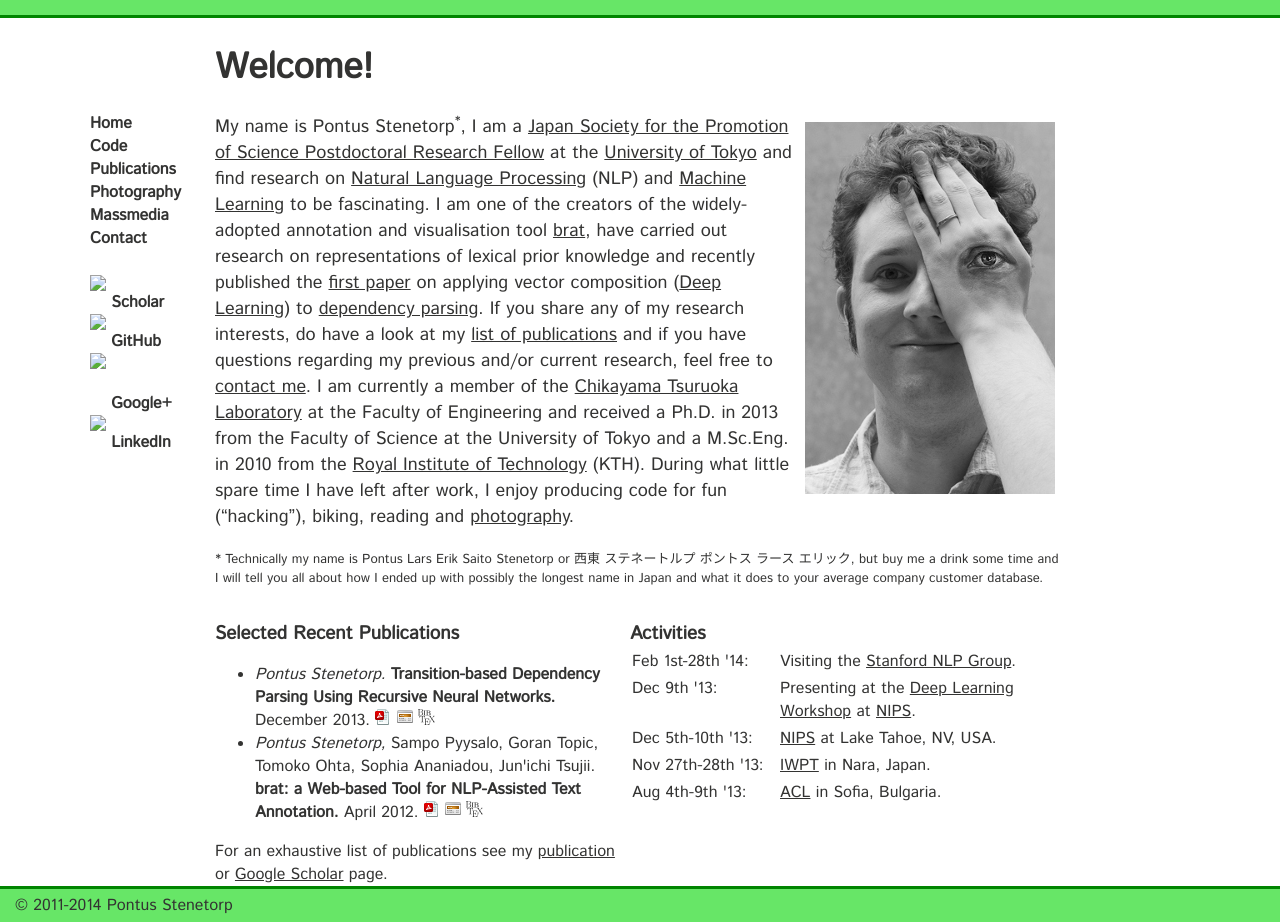
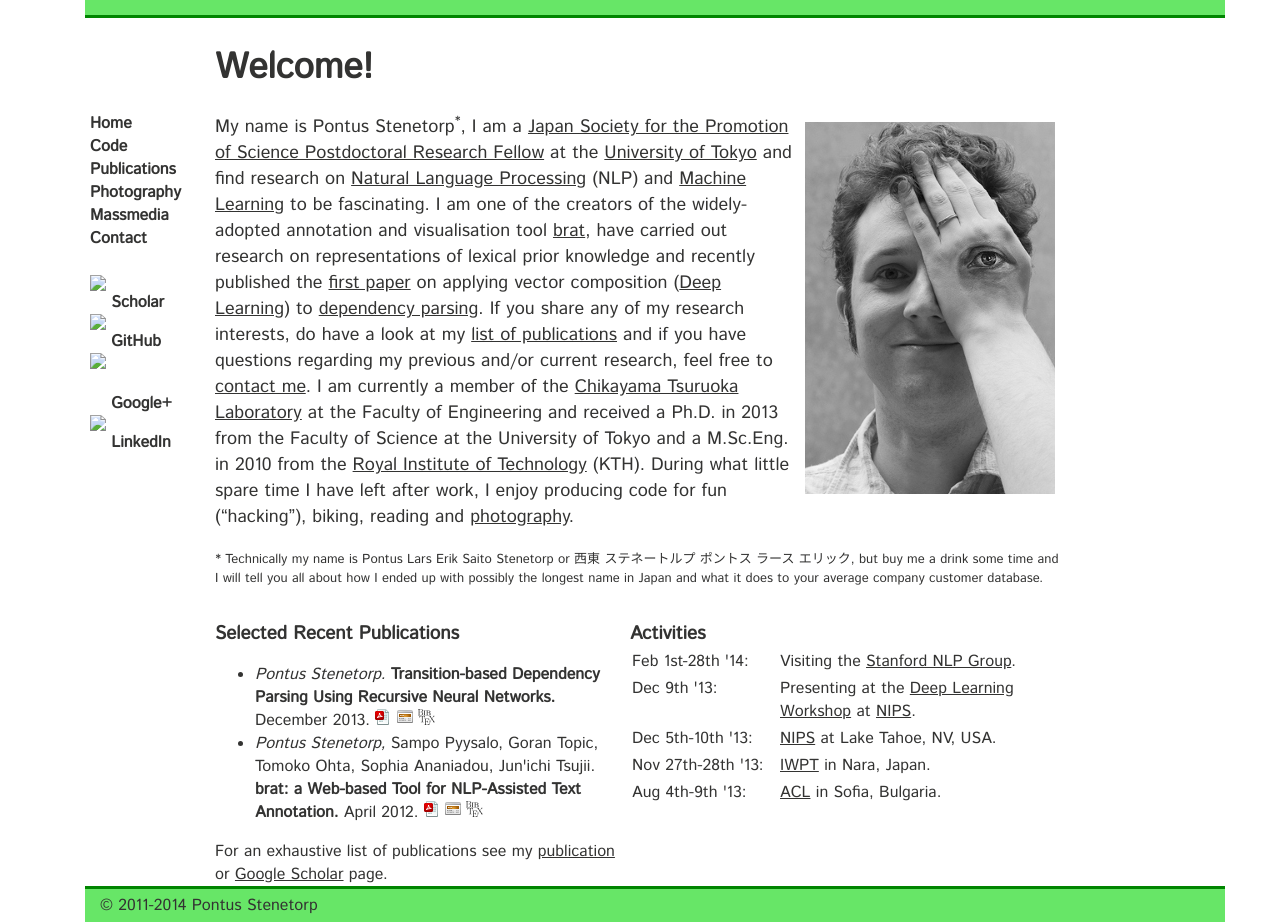
Before and after one commit to gbouchar/ninjin.github.io, a Jekyll site: the page built from index.md, in a window 1280 px wide. Built offline with Jekyll 4.4.1, drawn with Linux system fonts in a browser that asks for light colours; some web fonts are replaced; Markdown is read by kramdown in place of the engine named in the settings.

Commit message:
Switching to centered hdr/ftr

```diff
--- a/_layouts/base.html
+++ b/_layouts/base.html
@@ -36,11 +36,11 @@
     </head>
     <body>
         <div id="body">
-            <div id="hdr">
-                <!-- Left empty for now. -->
-            </div>
+            <div id="ctr">
+                <div id="hdr">
+                    <!-- Left empty for now. -->
+                </div>
 
-            <div id="ctr">
                 {% if page.title %}
                     <div id="top">
                         <div id="top_left">
@@ -81,11 +81,11 @@
                         <!-- Empty. -->
                     </div>
                 </div>
-            </div>
             <div id="ftr">
                 <a href="/copyright.html">
                     &copy; 2011-{{ site.time | date: "%Y" }} Pontus Stenetorp
                 </a>
+            </div>
             </div>
         </div>
 
--- a/style.css
+++ b/style.css
@@ -59,13 +59,16 @@ a {
 /* The center div, holding the sidebars and the content. */
 #ctr {
     width:      1110px;
-    /* calc may be experimental, but it looks fine without it too. */
-    height:     calc(100% - 51px);
     margin:     0px auto;
 }
 
 #middle, #top {
     float: left;
+}
+
+#middle {
+    /* calc may be experimental, but it looks fine without it too. */
+    min-height: calc(100% - 130px);
 }
 
 #left, #top_left {
```
